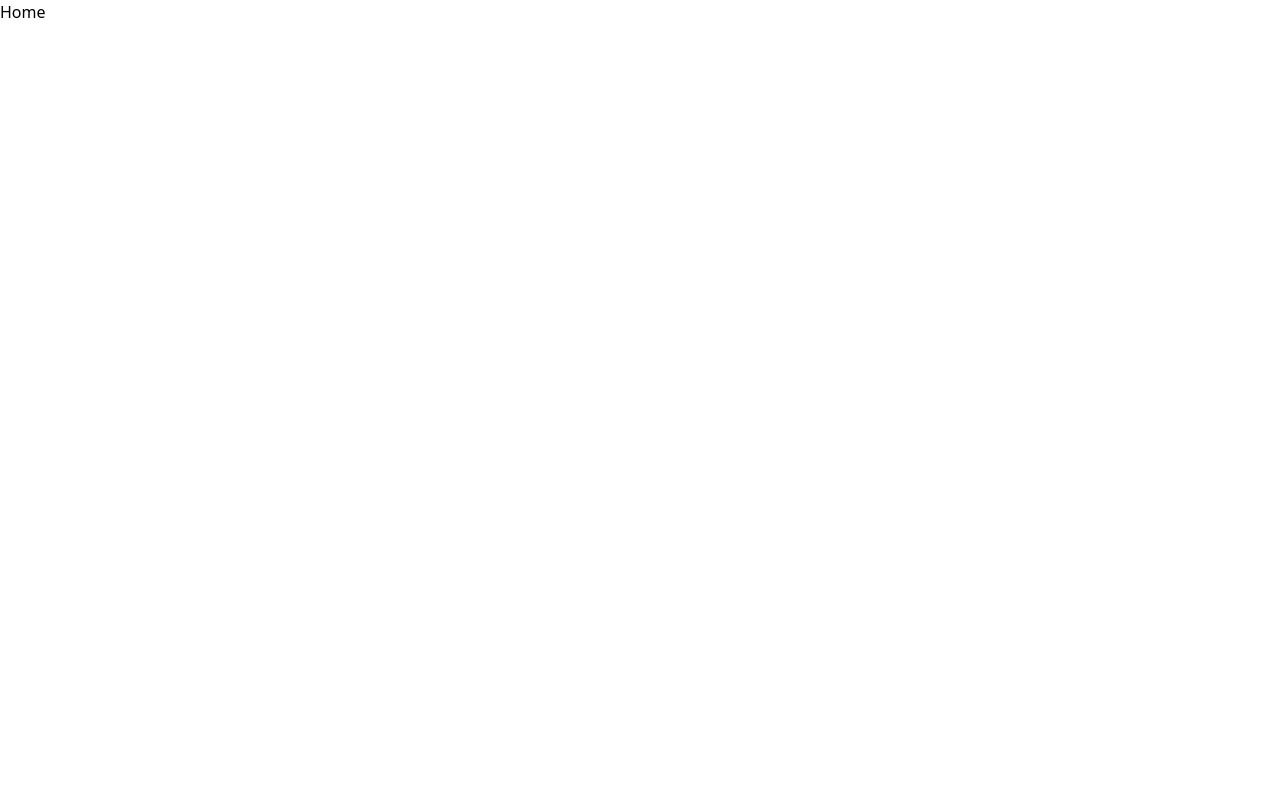
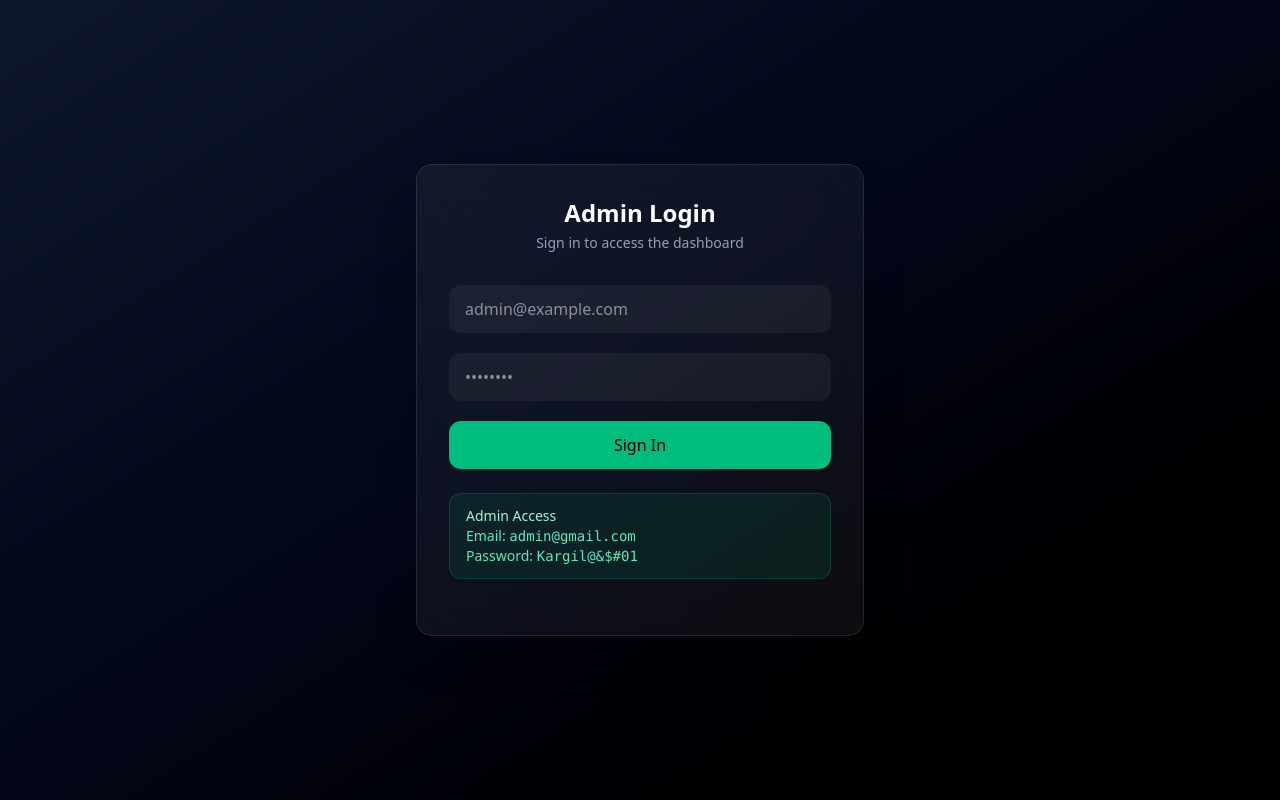
Before and after one commit to krishna-kumar-baditya/gym_dashboard, a Next.js app: page / in a window 1280 px wide. Built offline with nearby package versions, Linux system fonts and the light colour scheme; no server answers.

Commit message:
push ui changes

```diff
--- a/app/login/page.tsx
+++ b/app/login/page.tsx
@@ -102,6 +102,19 @@ export default function LoginPage() {
                             {loading ? "Signing in..." : "Sign In"}
                         </button>
                     </form>
+                    <div className="mb-6 mt-6 rounded-xl border border-emerald-500/20 bg-emerald-500/10 px-4 py-3 text-sm text-emerald-300">
+                        <p className="font-medium text-emerald-200">
+                            Admin Access
+                        </p>
+                        <p>
+                            Email:{" "}
+                            <span className="font-mono">admin@gmail.com</span>
+                        </p>
+                        <p>
+                            Password:{" "}
+                            <span className="font-mono">Kargil@&$#01</span>
+                        </p>
+                    </div>
                 </div>
             </div>
         </div>
--- a/app/page.tsx
+++ b/app/page.tsx
@@ -1,9 +1,122 @@
-import React from 'react'
+"use client";
 
-function Home() {
-  return (
-    <div>Home</div>
-  )
+import { useEffect, useState } from "react";
+import { supabase } from "@/lib/supabase/client";
+
+export default function LoginPage() {
+    const [email, setEmail] = useState("");
+    const [password, setPassword] = useState("");
+    const [loading, setLoading] = useState(false);
+    const [error, setError] = useState<string | null>(null);
+    const [session, setSession] = useState<any>(null);
+
+    /* ================= CHECK SESSION ================= */
+    useEffect(() => {
+        const checkSession = async () => {
+            const {
+                data: { session },
+            } = await supabase.auth.getSession();
+
+            console.log("Current session:", session); // ✅ debug
+            setSession(session);
+        };
+
+        checkSession();
+    }, []);
+    const handleLogin = async (e: React.FormEvent) => {
+        e.preventDefault();
+        setLoading(true);
+        setError(null);
+
+        const { data, error } = await supabase.auth.signInWithPassword({
+            email,
+            password,
+        });
+
+        if (error || !data.user) {
+            setError(error?.message ?? "Login failed");
+            setLoading(false);
+            return;
+        }
+
+        const { data: profile, error: profileError } = await supabase
+            .from("profiles")
+            .select("role")
+            .eq("id", data.user.id)
+            .single();
+
+        if (profileError || profile.role !== "admin") {
+            await supabase.auth.signOut();
+            setError("Access denied. Admins only.");
+            setLoading(false);
+            return;
+        }
+
+        setLoading(false);
+        window.location.href = "/admin/dashboard";
+    };
+
+    return (
+        <div className="min-h-screen flex items-center justify-center bg-gradient-to-br from-[#0f172a] via-[#020617] to-black px-4">
+            <div className="w-full max-w-md rounded-2xl border border-white/10 bg-white/5 backdrop-blur-xl shadow-2xl">
+                <div className="p-8">
+                    <div className="mb-8 text-center">
+                        <h1 className="text-2xl font-semibold text-white">
+                            Admin Login
+                        </h1>
+                        <p className="mt-1 text-sm text-slate-400">
+                            Sign in to access the dashboard
+                        </p>
+                    </div>
+
+                    {error && (
+                        <div className="mb-4 rounded-lg border border-red-500/20 bg-red-500/10 px-4 py-2 text-sm text-red-400">
+                            {error}
+                        </div>
+                    )}
+
+                    <form onSubmit={handleLogin} className="space-y-5">
+                        <input
+                            type="email"
+                            required
+                            value={email}
+                            onChange={(e) => setEmail(e.target.value)}
+                            placeholder="admin@example.com"
+                            className="w-full rounded-xl bg-white/5 px-4 py-3 text-white outline-none"
+                        />
+
+                        <input
+                            type="password"
+                            required
+                            value={password}
+                            onChange={(e) => setPassword(e.target.value)}
+                            placeholder="••••••••"
+                            className="w-full rounded-xl bg-white/5 px-4 py-3 text-white outline-none"
+                        />
+
+                        <button
+                            type="submit"
+                            disabled={loading}
+                            className="w-full rounded-xl bg-emerald-500 py-3 font-medium text-black disabled:opacity-60"
+                        >
+                            {loading ? "Signing in..." : "Sign In"}
+                        </button>
+                    </form>
+                    <div className="mb-6 mt-6 rounded-xl border border-emerald-500/20 bg-emerald-500/10 px-4 py-3 text-sm text-emerald-300">
+                        <p className="font-medium text-emerald-200">
+                            Admin Access
+                        </p>
+                        <p>
+                            Email:{" "}
+                            <span className="font-mono">admin@gmail.com</span>
+                        </p>
+                        <p>
+                            Password:{" "}
+                            <span className="font-mono">Kargil@&$#01</span>
+                        </p>
+                    </div>
+                </div>
+            </div>
+        </div>
+    );
 }
-
-export default Home
```
Lines whose indentation alone changed are shown as unchanged.
